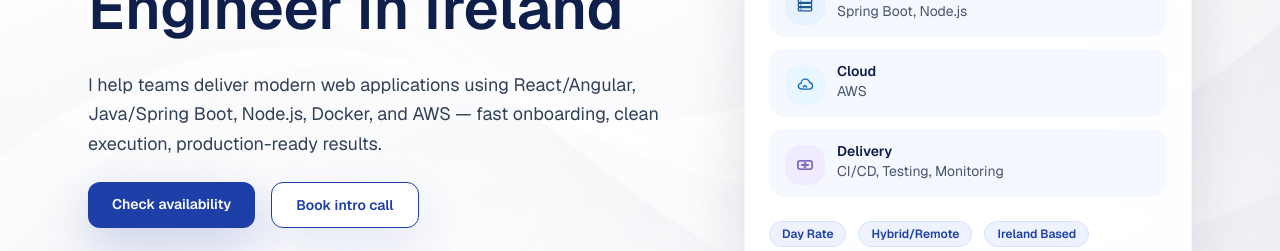
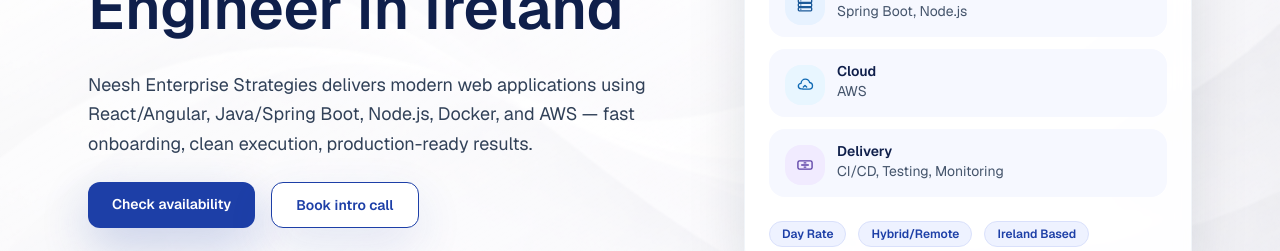
Before and after one commit to tawadeshubham16/website, a Next.js app: page / in a window 1280 px wide. Shown: the part 364-615 px from the top of the page. Built offline with nearby package versions, Linux system fonts and the light colour scheme; no server answers.

Commit message:
SEO optimization

```diff
--- a/app/components/Banner.tsx
+++ b/app/components/Banner.tsx
@@ -54,7 +54,7 @@
         <div className="absolute inset-0 bg-gradient-to-br from-white/82 via-white/56 to-white/10 backdrop-blur-[1px]" />
       </div>
 
-      <div className="relative mx-auto flex h-full max-w-6xl flex-col gap-12 px-4 py-16 md:flex-row md:items-center md:justify-between md:px-6 lg:py-24">
+        <div className="relative mx-auto flex h-full max-w-6xl flex-col gap-12 px-4 py-16 md:flex-row md:items-center md:justify-between md:px-6 lg:py-24">
         <div className="flex-1 space-y-6">
           <p className="text-xs font-semibold uppercase tracking-[0.24em] text-[#6a7bb5]">
             Full-Stack Contract Engineer
@@ -63,9 +63,9 @@
             Full-Stack Contract Engineer in Ireland
           </h1>
           <p className="max-w-2xl text-base leading-relaxed text-slate-700 md:text-lg">
-            I help teams deliver modern web applications using React/Angular,
-            Java/Spring Boot, Node.js, Docker, and AWS — fast onboarding, clean
-            execution, production-ready results.
+            Neesh Enterprise Strategies delivers modern web applications using
+            React/Angular, Java/Spring Boot, Node.js, Docker, and AWS — fast
+            onboarding, clean execution, production-ready results.
           </p>
           <div className="flex flex-wrap gap-4">
             <Link
--- a/app/components/Navbar.tsx
+++ b/app/components/Navbar.tsx
@@ -39,7 +39,12 @@
     >
       <div className="mx-auto flex max-w-6xl items-center justify-between px-4 py-3 md:px-6">
         <Link href="/" className="flex items-center" aria-label="Home">
-          <Image src={logo} alt="Site logo" className="h-14 w-auto" priority />
+          <Image
+            src={logo}
+            alt="Neesh Enterprise Strategies logo"
+            className="h-14 w-auto"
+            priority
+          />
         </Link>
         <nav className="hidden items-center gap-6 text-sm font-medium text-slate-700 md:flex">
           {navItems.map((item) => (
--- a/app/layout.tsx
+++ b/app/layout.tsx
@@ -13,6 +13,7 @@
 });
 
 const siteUrl = process.env.NEXT_PUBLIC_SITE_URL ?? "https://neeshenterprise.com/";
+const googleSiteVerification = process.env.NEXT_PUBLIC_GOOGLE_SITE_VERIFICATION;
 const metadataBase =
   (() => {
     try {
@@ -85,6 +86,9 @@
   icons: {
     icon: "/logo.ico",
   },
+  ...(googleSiteVerification
+    ? { verification: { google: googleSiteVerification } }
+    : {}),
 };
 
 export default function RootLayout({
```
